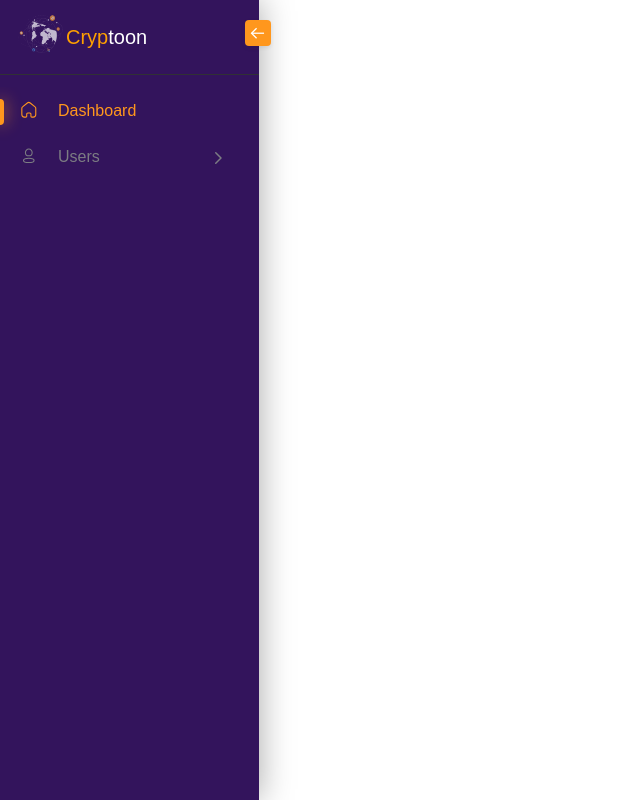
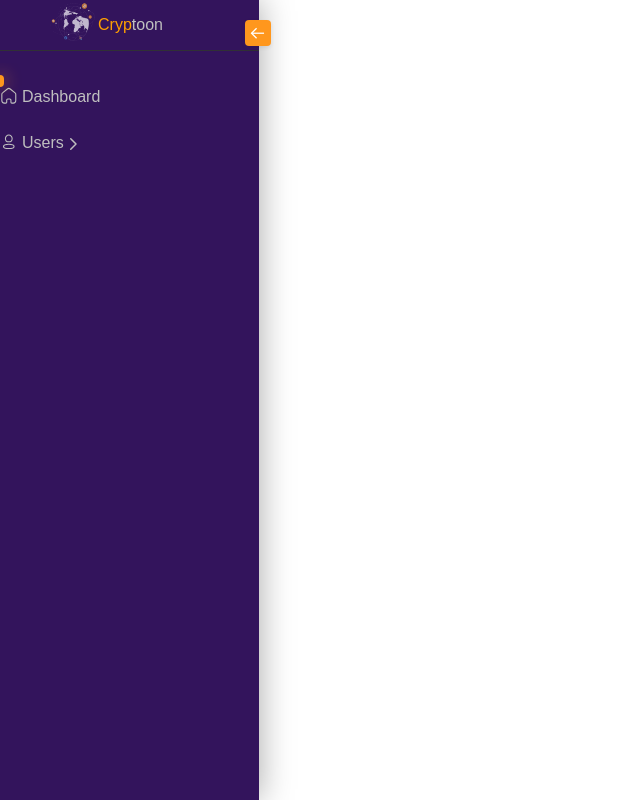
Before and after one commit to ErgaAsDev/cryptoon-cryptopages, a Next.js app: page /components/Dashboard/Sidebar in a window 1280 px wide. Shown: the whole page, without its empty margins (0-640 px from the left). Built offline with nearby package versions, Linux system fonts and the light colour scheme.

Commit message:
Changed the a tag to Link

```diff
--- a/pages/components/Dashboard/Sidebar.js
+++ b/pages/components/Dashboard/Sidebar.js
@@ -1,5 +1,6 @@
 import React from "react";
 import Image from "next/image";
+import Link from "next/link"
 
 const Sidebar = ({
   toggle,
@@ -17,10 +18,10 @@ const Sidebar = ({
         }`}
       >
         <div className="sidebar-header d-flex align-items-center justify-content-start">
-          <a
+          <Link
             href="/"
             className="navbar-brand dis-none align-items-center justify-content-center"
-          >
+          />
           <Image
             src="/images/logoSmall.png"
             width={50}
@@ -30,7 +31,7 @@ const Sidebar = ({
           <div className="logo-title m-0">
             <span id="text-span-1">Cryp</span>toon
           </div>
-          </a>
+
           <div
             className="sidebar-toggle"
             data-toggle="sidebar"
@@ -62,11 +63,11 @@ const Sidebar = ({
           <div className="collapse navbar-collapse pe-3" id="sidebar">
             <ul className="navbar-nav iq-main-menu">
               <li className="nav-item">
-                <a
+                <Link
                   className={`nav-link ${!userProfileIsActive && `active`}`}
                   aria-current="page"
                   href=""
-                >
+                />
                 <i className="icon">
                   <svg
                     width="22"
@@ -84,10 +85,9 @@ const Sidebar = ({
                   </svg>
                 </i>
                 <span className="item-name">Dashboard</span>
-                </a>
               </li>
               <li className="nav-item" onClick={handleUserToggle}>
-                <a
+                <Link
                   className={`nav-link ${!toggleUser ? `collapsed` : ""}`}
                   data-bs-toggle="collapse"
                   //   href="#sidebar-user"
@@ -96,7 +96,7 @@ const Sidebar = ({
                     toggleUser || userProfileIsActive ? `true` : `false`
                   }`}
                   aria-controls="sidebar-user"
-                >
+                />
                 <i className="icon">
                   <svg
                     width="22"
@@ -141,17 +141,19 @@ const Sidebar = ({
                     />
                   </svg>
                 </i>
-                </a>
+
                 <ul
-                  className={`sub-nav collapse ${toggleUser ? `show` : userProfileIsActive ? `show` : ''}`}
+                  className={`sub-nav collapse ${
+                    toggleUser ? `show` : userProfileIsActive ? `show` : ""
+                  }`}
                   id="sidebar-user"
                   data-bs-parent="#sidebar"
                 >
                   <li className="nav-item" onClick={handleUserActive}>
-                    <a
+                    <Link
                       className={`nav-link ${userProfileIsActive && `active`}`}
                       //   href="../dashboard/app/user-profile.html"
-                    >
+                    />
                     <i className="icon">
                       <svg
                         width="10"
@@ -170,7 +172,6 @@ const Sidebar = ({
                     </i>
                     <i className="sidenav-mini-icon"> U </i>
                     <span className="item-name">User Profile</span>
-                    </a>
                   </li>
                 </ul>
               </li>
```
Lines whose indentation alone changed are shown as unchanged.
